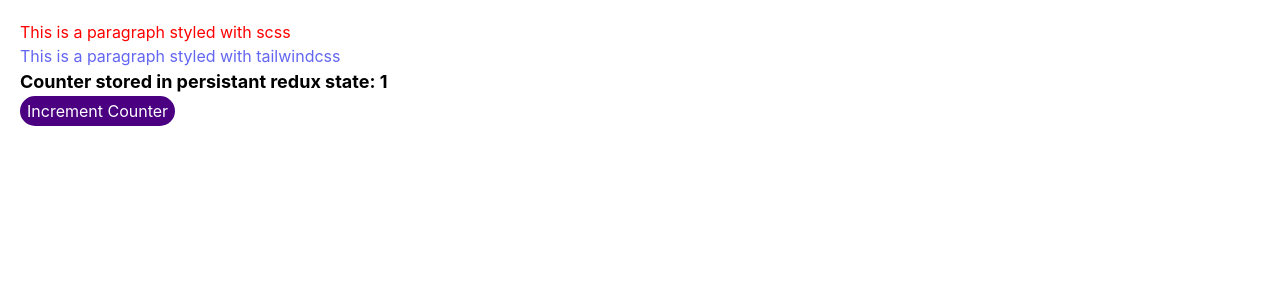
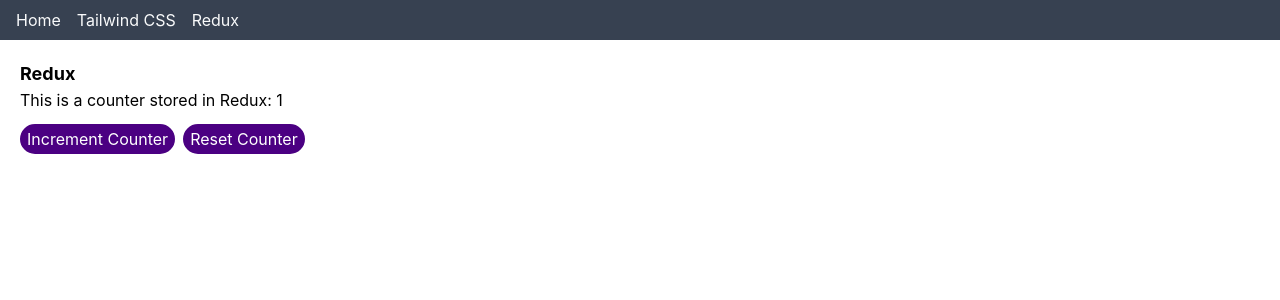
Before and after one commit to mmmewk/template-react-spa-with-aws-cdk, a React (Create React App) app: page /redux in a window 1280 px wide. Shown: the top 300 px of the page. Built offline with nearby package versions, Linux system fonts and the light colour scheme.

Commit message:
Add: React router dom

```diff
--- a/package.json
+++ b/package.json
@@ -14,6 +14,7 @@
     "react": "^18.2.0",
     "react-dom": "^18.2.0",
     "react-redux": "^8.0.7",
+    "react-router-dom": "^6.11.2",
     "react-scripts": "5.0.1",
     "redux": "^4.2.1",
     "redux-persist": "^6.0.0",
--- a/src/App.scss
+++ b/src/App.scss
@@ -1,9 +1,4 @@
-.App {
-  .Red {
-    color: red;
-  }
-}
-
+// Default styles that we don't want to redefine everywhere in the app
 button {
   padding: 1px 5px;
   border-radius: 20px;
--- a/src/App.tsx
+++ b/src/App.tsx
@@ -1,29 +1,24 @@
-import { useDispatch, useSelector } from "react-redux";
 import "./App.scss";
-import { RootState } from "./redux/store";
-import { incrementCounter } from "./redux/slices/exampleSlice";
+import { BrowserRouter as Router, Routes, Route } from "react-router-dom";
+import React from "react";
+import Navbar from "./components/Navbar";
+import Home from "./components/Home";
+import Tailwind from "./components/Tailwind";
+import Redux from "./components/Redux";
 
-function App() {
-  const counter = useSelector((state: RootState) => state.example.counter);
-  const dispatch = useDispatch();
-
-  const increment = () => {
-    dispatch(incrementCounter(1));
-  };
-
+const App: React.FC = () => {
   return (
-    <div className="App p-5">
-      <p className="Red">This is a paragraph styled with scss</p>
-      <p className="text-indigo-500">
-        This is a paragraph styled with tailwindcss
-      </p>
-      <label className="text-lg font-bold">
-        Counter stored in persistant redux state: {counter}
-      </label>
-      <br />
-      <button onClick={increment}>Increment Counter</button>
-    </div>
+    <Router>
+      <Navbar />
+      <div className="p-5">
+        <Routes>
+          <Route path="/" element={<Home />} />
+          <Route path="/tailwind" element={<Tailwind />} />
+          <Route path="/redux" element={<Redux />} />
+        </Routes>
+      </div>
+    </Router>
   );
-}
+};
 
 export default App;
--- /dev/null
+++ b/src/components/Home/Home.tsx
@@ -0,0 +1,10 @@
+import React from "react";
+
+const Home: React.FC = () => {
+  return (
+    <div>
+      <h1 className="text-lg font-bold">Home Page</h1>
+    </div>
+  );
+};
+export default Home;
--- /dev/null
+++ b/src/components/Home/index.ts
@@ -0,0 +1 @@
+export { default } from "./Home";
--- /dev/null
+++ b/src/components/Navbar.tsx
@@ -0,0 +1,20 @@
+import React from "react";
+import { Link } from "react-router-dom";
+const Navbar: React.FC = () => {
+  return (
+    <nav className="w-full h-10 bg-gray-700">
+      <ul className="w-40 h-10 p-2 flex justify-between items-center list-none">
+        <Link to="/" className="mx-2 whitespace-nowrap">
+          <li className="text-gray-50">Home</li>
+        </Link>
+        <Link to="/tailwind" className="mx-2 whitespace-nowrap">
+          <li className="text-gray-50">Tailwind CSS</li>
+        </Link>
+        <Link to="/redux" className="mx-2 whitespace-nowrap">
+          <li className="text-gray-50">Redux</li>
+        </Link>
+      </ul>
+    </nav>
+  );
+};
+export default Navbar;
--- /dev/null
+++ b/src/components/Redux/Redux.tsx
@@ -0,0 +1,32 @@
+import React from "react";
+import { RootState } from "../../redux/store";
+import { useDispatch, useSelector } from "react-redux";
+import {
+  incrementCounter,
+  resetCounter,
+} from "../../redux/slices/exampleSlice";
+
+const Redux: React.FC = () => {
+  const counter = useSelector((state: RootState) => state.example.counter);
+  const dispatch = useDispatch();
+
+  const increment = () => {
+    dispatch(incrementCounter(1));
+  };
+
+  const reset = () => {
+    dispatch(resetCounter());
+  };
+
+  return (
+    <div>
+      <h1 className="text-lg font-bold">Redux</h1>
+      <p className="mb-3">This is a counter stored in Redux: {counter}</p>
+      <button onClick={increment} className="mr-2">
+        Increment Counter
+      </button>
+      <button onClick={reset}>Reset Counter</button>
+    </div>
+  );
+};
+export default Redux;
--- /dev/null
+++ b/src/components/Redux/index.ts
@@ -0,0 +1 @@
+export { default } from "./Redux";
--- /dev/null
+++ b/src/components/Tailwind/Tailwind.tsx
@@ -0,0 +1,13 @@
+import React from "react";
+
+const Tailwind: React.FC = () => {
+  return (
+    <div>
+      <h1 className="text-lg font-bold">Tailwind CSS</h1>
+      <p className="text-indigo-500">
+        This is a paragraph styled with tailwind css
+      </p>
+    </div>
+  );
+};
+export default Tailwind;
--- /dev/null
+++ b/src/components/Tailwind/index.ts
@@ -0,0 +1 @@
+export { default } from "./Tailwind";
--- a/src/redux/slices/exampleSlice.ts
+++ b/src/redux/slices/exampleSlice.ts
@@ -15,10 +15,12 @@ export const exampleSlice = createSlice({
     incrementCounter: (state, action: PayloadAction<number>) => {
       state.counter += action.payload;
     },
+    resetCounter: (state) => {
+      state.counter = 0;
+    },
   },
 });
 
-// Action creators are generated for each case reducer function
-export const { incrementCounter } = exampleSlice.actions;
+export const { incrementCounter, resetCounter } = exampleSlice.actions;
 
 export default exampleSlice.reducer;
```
Also changed, not shown: 1 other file (tests, documents, lock files or other folders).
